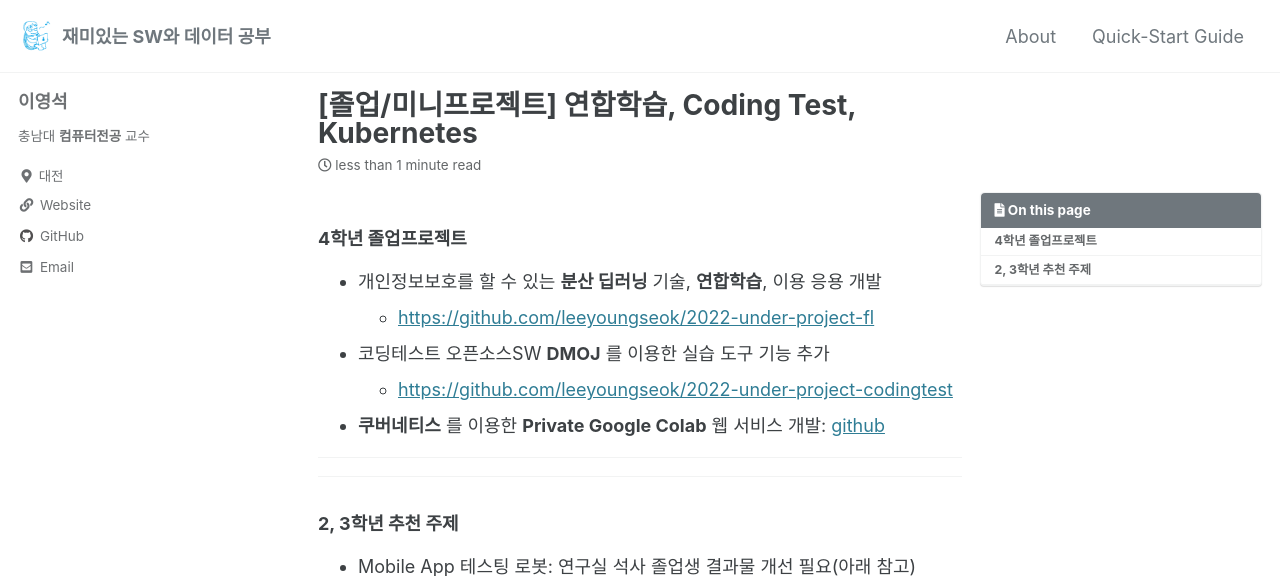
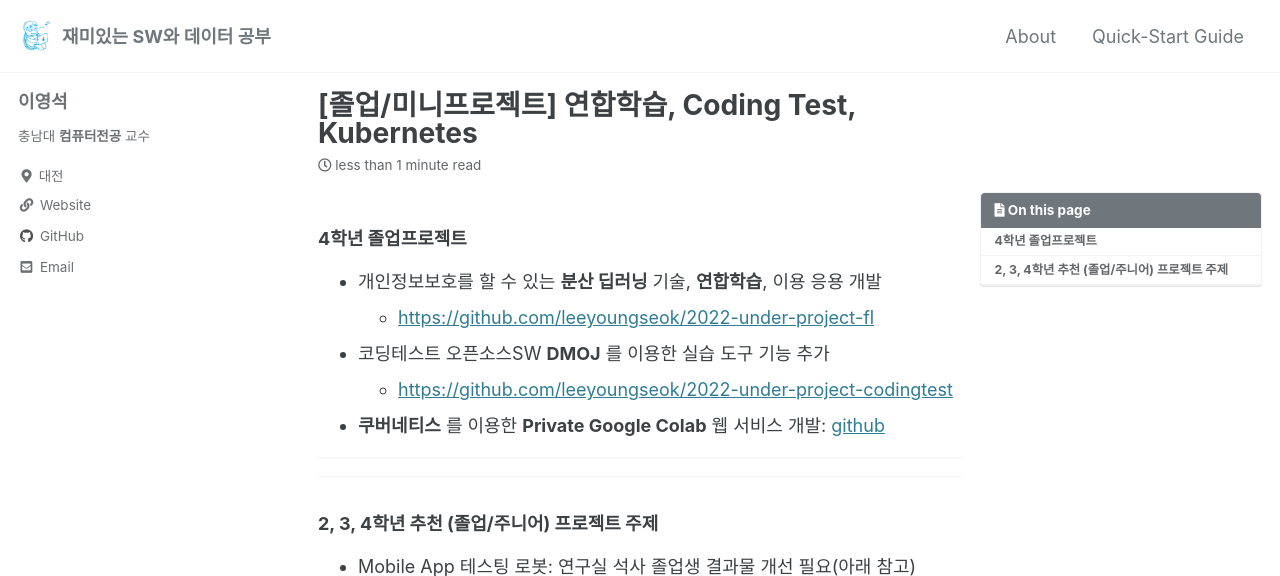
Before and after one commit to leeyoungseok/leeyoungseok.github.com, a Jekyll site: the page built from _posts/2021-12-20-under-project-list.md, in a window 1280 px wide and 900 px high, cut to the strip 0-576 px from the top of the window. Built offline with Jekyll 4.4.1, drawn with Linux system fonts in a browser that asks for light colours; cached includes are drawn as plain includes.

Commit message:
Update 2021-12-20-under-project-list.md

```diff
--- a/_posts/2021-12-20-under-project-list.md
+++ b/_posts/2021-12-20-under-project-list.md
@@ -28,7 +28,7 @@ last_modified_at: 2021-12-19
 
 * * *
 
-######  2, 3학년 추천 주제
+######  2, 3, 4학년 추천 (졸업/주니어) 프로젝트 주제
 
 * Mobile App 테스팅 로봇: 연구실 석사 졸업생 결과물 개선 필요(아래 참고)
   {% include youtube-mobileapptest.html id="kmcGr-f9bZY" %}
```
